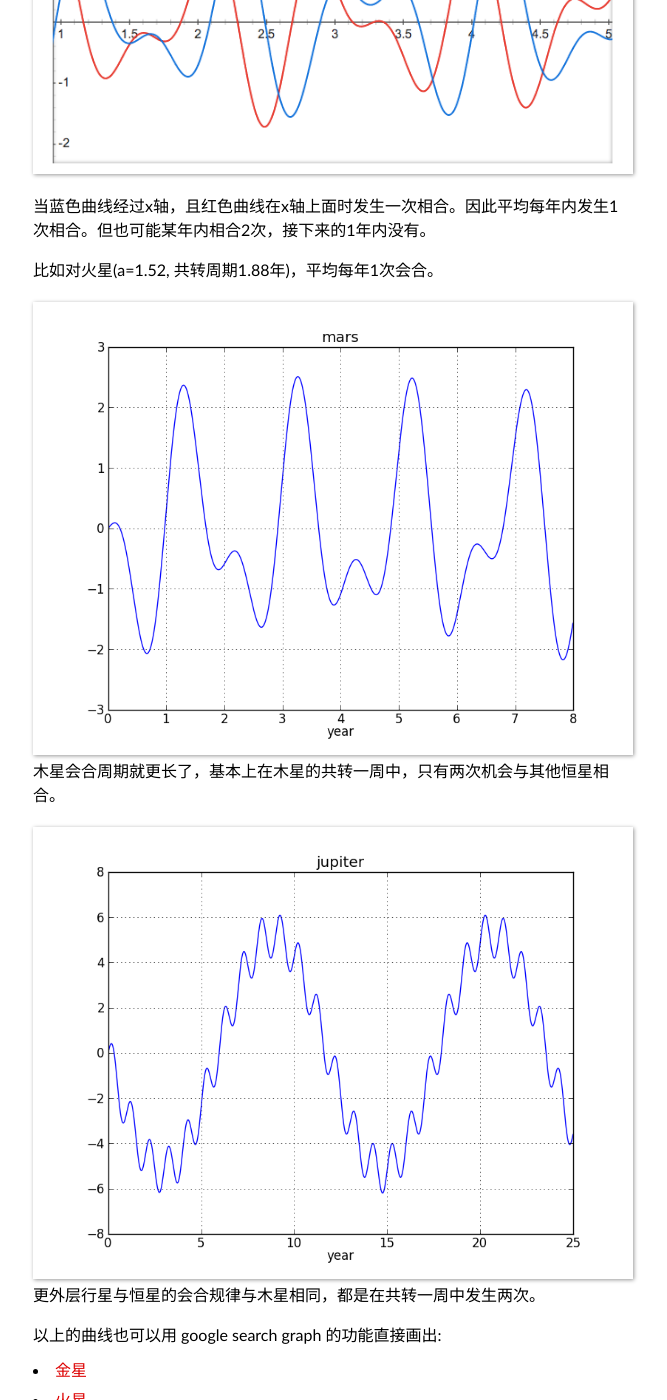
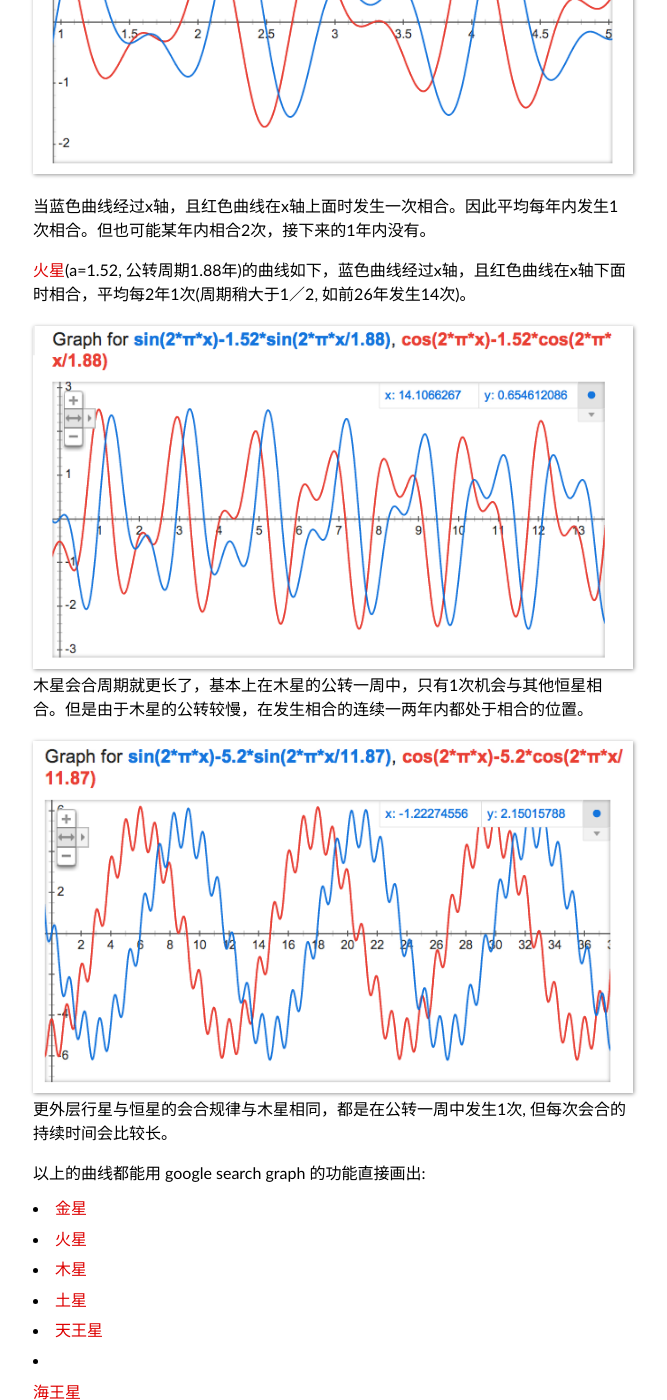
Before and after one commit to Mddct/dayigu.github.com, a Jekyll site: the page built from _posts/2012-04-13-planet-in-conjunction-with-star.md, in a window 1280 px wide and 1400 px high, scrolled down 1143 px. Shown: the whole window, without its empty margins (307-974 px from the left). Built offline with Jekyll 4.4.1, drawn with Linux system fonts in a browser that asks for light colours; some web fonts are replaced; Markdown is read by kramdown in place of the engine named in the settings; comment, search, counter and statistics services are not loaded; some of the changed text lies outside the part shown.

Commit message:
modify post 1

```diff
--- a/_posts/2012-04-13-planet-in-conjunction-with-star.md
+++ b/_posts/2012-04-13-planet-in-conjunction-with-star.md
@@ -21,21 +21,21 @@ tags: [planet, astronomy, conjunction, Python]
 
 该方程不好求解，因此把这两个等式和不等式的两项差值随时间的变化画出来(用 google 搜索直接可以画出曲线)。
 
-如以[金星][1]为例，a=0.72, 共转周期为0.62年。
+如以[金星][1]为例，a=0.72, 公转周期为0.62年。
 
 ![金星与恒星的会合](/images/venus_conjunction.png)
 
 当蓝色曲线经过x轴，且红色曲线在x轴上面时发生一次相合。因此平均每年内发生1次相合。但也可能某年内相合2次，接下来的1年内没有。
 
-比如对火星(a=1.52, 共转周期1.88年)，平均每年1次会合。
+[火星][2](a=1.52, 公转周期1.88年)的曲线如下，蓝色曲线经过x轴，且红色曲线在x轴下面时相合，平均每2年1次(周期稍大于1／2, 如前26年发生14次)。
 
 ![火星与恒星的会合](/images/mars_conjunction.png)
-木星会合周期就更长了，基本上在木星的共转一周中，只有两次机会与其他恒星相合。
+木星会合周期就更长了，基本上在木星的公转一周中，只有1次机会与其他恒星相合。但是由于木星的公转较慢，在发生相合的连续一两年内都处于相合的位置。
 
 ![木星与恒星的会合](/images/jupiter_conjunction.png)
-更外层行星与恒星的会合规律与木星相同，都是在共转一周中发生两次。
+更外层行星与恒星的会合规律与木星相同，都是在公转一周中发生1次, 但每次会合的持续时间会比较长。
 
-以上的曲线也可以用 google search graph 的功能直接画出:
+以上的曲线都能用 google search graph 的功能直接画出:
 
 * [金星][1]
 * [火星][2]
```
Also changed, not shown: other parts of _posts/2012-04-13-planet-in-conjunction-with-star.md (+5 -8 lines), images/jupiter_conjunction.png, images/mars_conjunction.png, images/neptune_conjunction_google.png (deleted), 1 other file.
